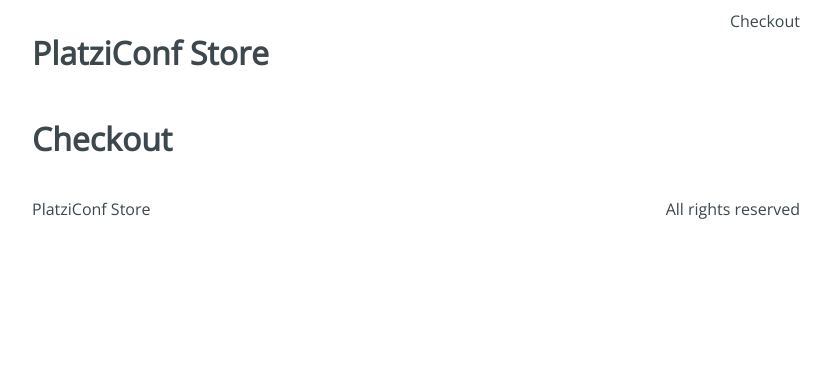
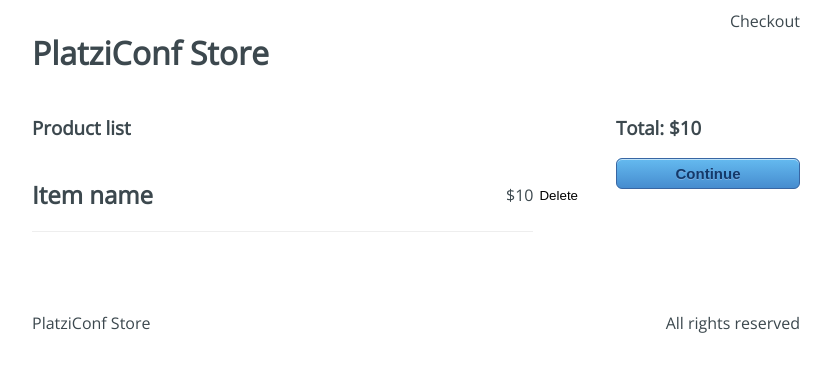
Before and after one commit to evinracher/react-store, a React app: page /checkout in a window 1280 px wide. Shown: the top 372 px of the page, without its empty margins (224-1055 px from the left). Built offline with nearby package versions, Linux system fonts and the light colour scheme.

Commit message:
24: Maquetación y estilos del formulario de checkout

```diff
--- a/src/components/Product/index.jsx
+++ b/src/components/Product/index.jsx
@@ -2,9 +2,9 @@
 
 const Product = ({ product }) => {
   return (
-    <div className="Product-item">
-      <img src={product.img} alt={product.title} />
-      <div className="Product-item-info">
+    <div className="Products-item">
+      <img src={product.image} alt={product.title} />
+      <div className="Products-item-info">
         <h2>
           {product.title}
           <span>${product.price}</span>
--- a/src/components/Products/index.jsx
+++ b/src/components/Products/index.jsx
@@ -1,5 +1,6 @@
 import React from "react";
 import Product from "../Product";
+import "./Products.css";
 
 const Products = ({ products }) => {
   return (
@@ -12,3 +13,5 @@
     </div>
   );
 };
+
+export default Products;
--- a/src/containers/Checkout/index.jsx
+++ b/src/containers/Checkout/index.jsx
@@ -1,7 +1,25 @@
 import React from "react";
+import "./Checkout.css";
 
 const Checkout = () => {
-  return <h1>Checkout</h1>;
+  return (
+    <div className="Checkout">
+      <div className="Checkout-content">
+        <h3>Product list</h3>
+        <div className="Checkout-item">
+          <div className="Checkout-element">
+            <h2>Item name</h2>
+            <span>$10</span>
+          </div>
+          <button type="button">Delete</button>
+        </div>
+      </div>
+      <div className="Checkout-sidebar">
+        <h3>Total: $10</h3>
+        <button type="button">Continue</button>
+      </div>
+    </div>
+  );
 };
 
 export default Checkout;
```
Also changed, not shown: src/containers/Checkout/Checkout.css (renamed from src/components/Checkout.css).
